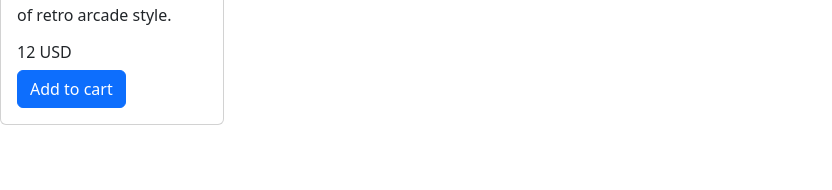
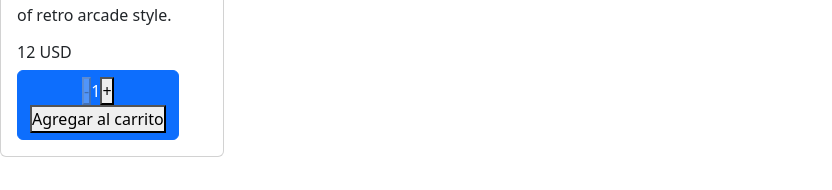
Before and after one commit to martinqr/divoom_store_react, a React (Create React App) app: page /item/1 in a window 1280 px wide. Shown: the part 480-670 px from the top of the page, without its empty margins (0-832 px from the left). Built offline with nearby package versions, Linux system fonts and the light colour scheme.

Commit message:
update ItemCount

```diff
--- a/package.json
+++ b/package.json
@@ -3,6 +3,9 @@
   "version": "0.1.0",
   "private": true,
   "dependencies": {
+    "@emotion/react": "^11.10.4",
+    "@emotion/styled": "^11.10.4",
+    "@mui/material": "^5.10.5",
     "@testing-library/jest-dom": "^5.16.5",
     "@testing-library/react": "^13.3.0",
     "@testing-library/user-event": "^13.5.0",
--- a/src/App.css
+++ b/src/App.css
@@ -23,3 +23,8 @@ html{
   justify-content: center;
   text-align: center;
 }
+
+.cardContainer{
+  display: flex;
+  justify-content: center;
+}
--- a/src/components/ItemCount.jsx
+++ b/src/components/ItemCount.jsx
@@ -1,35 +1,29 @@
 import React from "react";
-import { useState } from "react";
+import { useState,useEffect } from "react";
 
-const ItemCount = ({ initial, setInitial, stock, onAdd }) => {
-  [initial, setInitial] = useState(initial);
+const ItemCount = ({ initial, stock, onAdd }) => {
+  const [count,setCount] = useState(parseInt(initial))
+
+  const decrease = () => {
+    setCount(count - 1);
+  }
+  const increase = () => {
+    setCount(count + 1)
+  }
+
+  useEffect(()=> {
+    setCount(parseInt(initial))
+  }, [initial])
+
   return (
-    <div>
-      <h1>{initial}</h1>
+    <div className="counter">
+      <button disabled={count <= 1} onClick={decrease}> - </button>
+        <span>{count}</span>
+        <button disabled={count >= stock} onClick={increase}> + </button>
       <div>
-        <button
-          disabled={initial === 0 ? true : false}
-          onClick={() => setInitial(initial - 1)}
-        >
-          {" "}
-          -{" "}
-        </button>
-        <button
-          disabled={initial === stock ? true : false}
-          onClick={() => setInitial(initial + 1)}
-        >
-          {" "}
-          +{" "}
-        </button>
+        <button disabled={stock <= 0} onClick={() => onAdd(count)}>Agregar al carrito</button>
       </div>
-      <div onClick={onAdd}>
-        <button
-          disabled={initial === 0 ? true : false}
-          onClick={() => console.log("Items agregados " + initial)}
-        >
-          {" "}
-          Add{" "}
-        </button>
+      <div>
       </div>
     </div>
   );
--- a/src/components/ItemDetail.jsx
+++ b/src/components/ItemDetail.jsx
@@ -1,6 +1,16 @@
 import React from "react";
+import ItemCount from "./ItemCount";
+import { useState } from "react";
+import { Link } from 'react-router-dom'
 
 const ItemDetail = ({detail}) => {
+
+  const [goToCart, setGoToCart] = useState (false)
+
+  const onAdd = (quantity) => {
+    setGoToCart(true)
+  }
+
   return (
     <div className="card" style={{ width: "14rem" }}>
       <img className="card-img-top" src={detail.pictureUrl} alt=" " />
@@ -8,9 +18,14 @@ const ItemDetail = ({detail}) => {
         <h5 className="card-title">{detail.title}</h5>
         <p className="card-text">{detail.description}</p>
         <h6>{detail.price}</h6>
-        <a href=" " className="btn btn-primary">
-          Add to cart
-        </a>
+        {
+          goToCart
+            ? <Link to= '/cart'>Terminar compra</Link>
+            :
+            <div className="btn btn-primary">
+            <ItemCount initial={1} stock={5} onAdd={onAdd} />
+            </div>
+        }
       </div>
     </div>
   )
--- a/src/components/ItemListContainer.jsx
+++ b/src/components/ItemListContainer.jsx
@@ -2,6 +2,7 @@ import React from "react";
 import { useEffect } from "react";
 import { useState } from "react";
 import ItemList from "./ItemList";
+
 
 export const items = [
   {
@@ -46,6 +47,7 @@ const ItemListContainer = () => {
     getData.then((res) => setData(res));
   }, []);
 
+
   return (
     <div>
       <ItemList data={data} />
```
Also changed, not shown: src/components/ItemList.jsx (+3 -4 lines), 1 other file (tests, documents, lock files or other folders).
